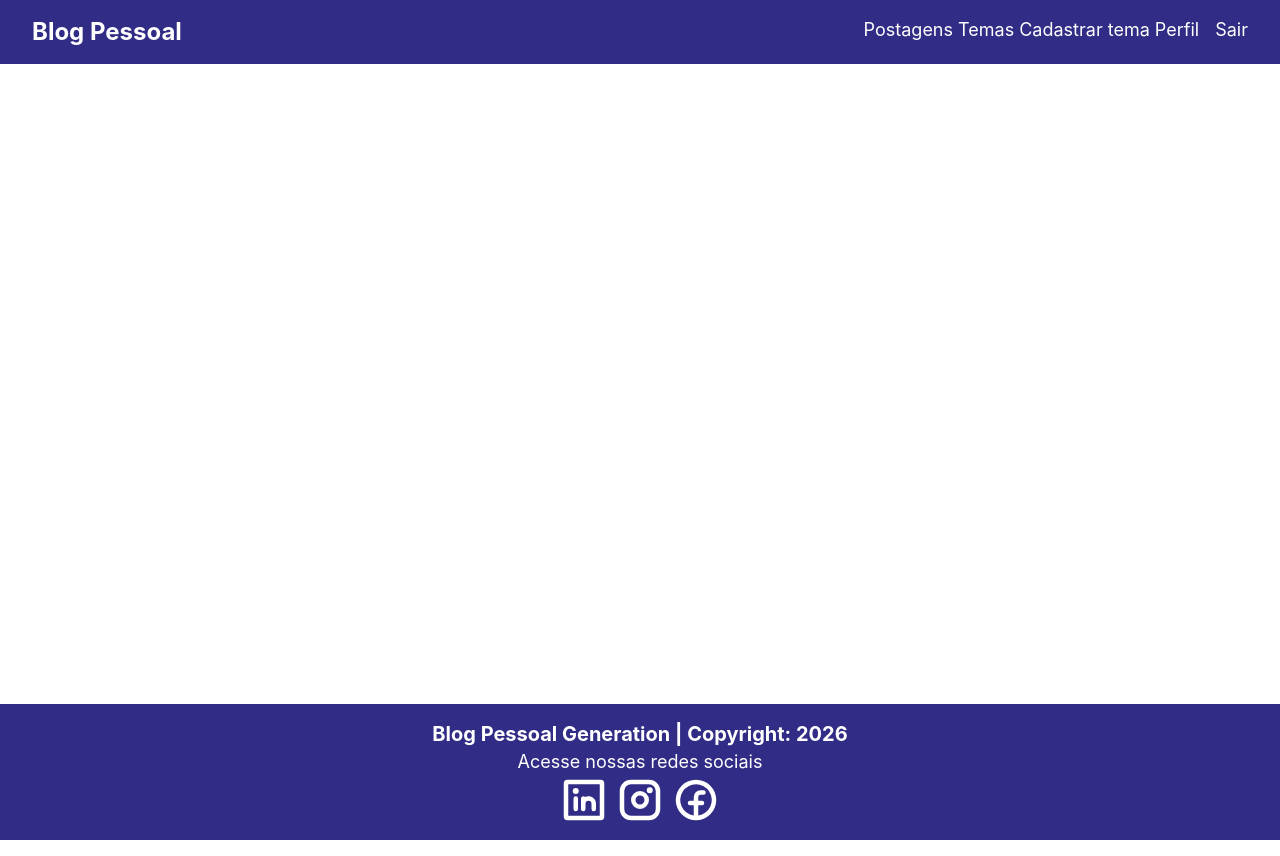
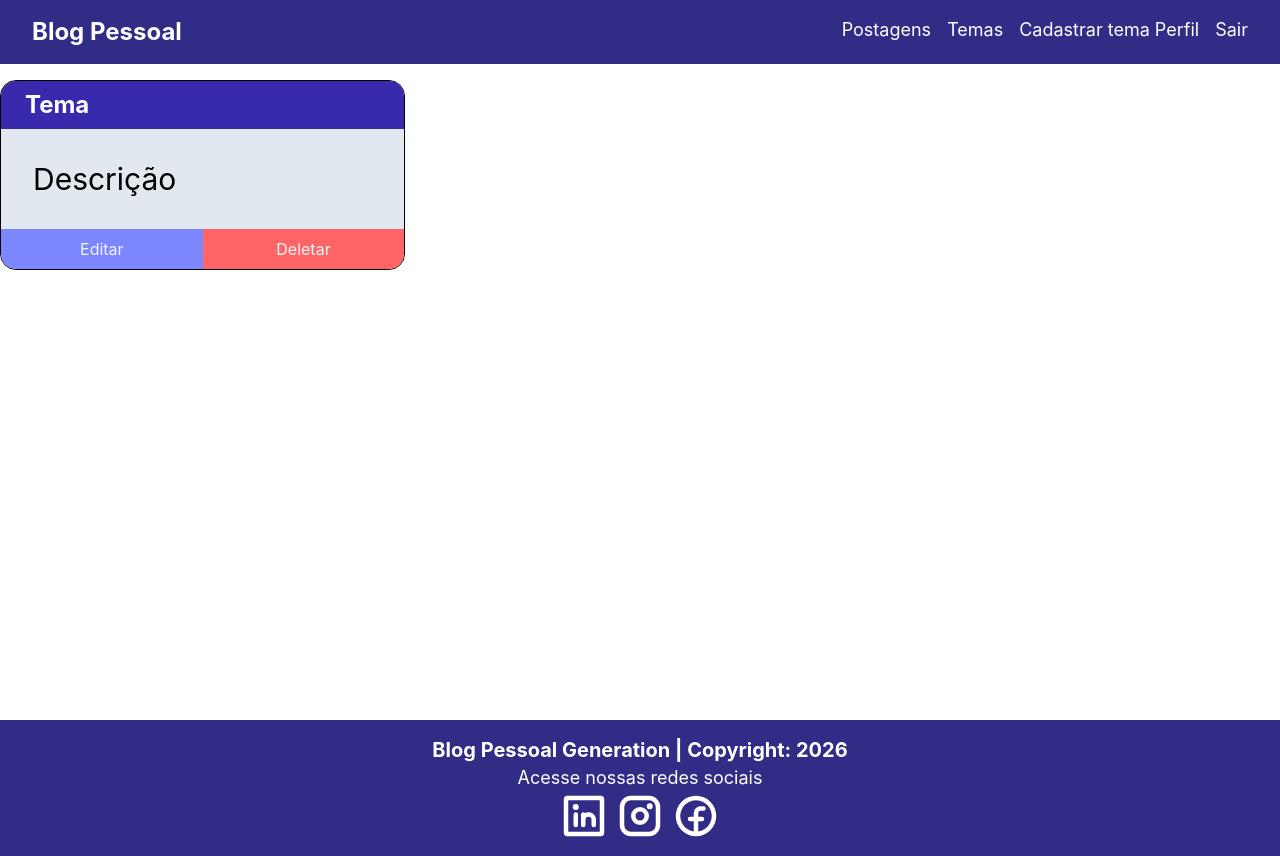
Before and after one commit to Eliane-orlandin/blog-pessoal-frontend, a React (Vite) app: page /temas in a window 1280 px wide. Built offline with nearby package versions, Linux system fonts and the light colour scheme.

Commit message:
feat: adiciona página de temas com componente CardTema e link na Navbar

```diff
--- a/src/App.tsx
+++ b/src/App.tsx
@@ -1,6 +1,7 @@
 import { BrowserRouter, Route, Routes } from 'react-router-dom'
 import Footer from './components/footer/Footer'
 import Navbar from './components/navbar/Navbar'
+import ListaTemas from './components/tema/listatemas/ListaTemas'
 import Cadastro from './pages/cadastro/Cadastro'
 import Home from './pages/home/Home'
 import Login from './pages/login/Login'
@@ -16,8 +17,8 @@
 						<Routes>
 							<Route path="/" element={<Login />} />
 							<Route path="/home" element={<Home />} />
-							<Route path="/cadastro"	element={<Cadastro />}
-							/>
+							<Route path="/cadastro"	element={<Cadastro />}/>
+							<Route path="/temas" element={<ListaTemas />} />
 						</Routes>
 					</div>
 					<Footer />
--- a/src/components/navbar/Navbar.tsx
+++ b/src/components/navbar/Navbar.tsx
@@ -25,7 +25,7 @@
 
                     <div className='flex gap-4'>
                         Postagens
-                        Temas
+                        <Link to='/temas' className='hover:underline'>Temas</Link>
                         Cadastrar tema
                         Perfil
                         <Link to='' onClick={logout} className='hover:underline'>Sair</Link>
--- /dev/null
+++ b/src/components/tema/cardtema/CardTema.tsx
@@ -0,0 +1,28 @@
+import { Link } from 'react-router-dom'
+
+function CardTema() {
+    return (
+        <div className='border flex flex-col rounded-2xl overflow-hidden justify-between'>
+            <header className='py-2 px-6 bg-indigo-800 text-white font-bold text-2xl'>
+                Tema
+            </header>
+            <p className='p-8 text-3xl bg-slate-200 h-full'>Descrição</p>
+
+            <div className="flex">
+                <Link to=''
+                    className='w-full text-slate-100 bg-indigo-400 hover:bg-indigo-800
+                        flex items-center justify-center py-2'>
+                    <button>Editar</button>
+                </Link>
+
+                <Link to='' className='text-slate-100 bg-red-400 hover:bg-red-700 w-full
+                    flex items-center justify-center'>
+                    <button>Deletar</button>
+                </Link>
+            </div>
+
+        </div>
+    )
+}
+
+export default CardTema
--- /dev/null
+++ b/src/components/tema/listatemas/ListaTemas.tsx
@@ -0,0 +1,18 @@
+import CardTema from "../cardtema/CardTema"
+
+function ListaTemas() {
+
+    return (
+        <>
+            <div className="flex justify-center w-full my-4">
+                <div className="container flex flex-col">
+                    <div className="grid grid-cols-1 md:grid-cols-2
+                                    lg:grid-cols-3 gap-8">
+                            <CardTema />
+                    </div>
+                </div>
+            </div>
+        </>
+    )
+}
+export default ListaTemas;
```
